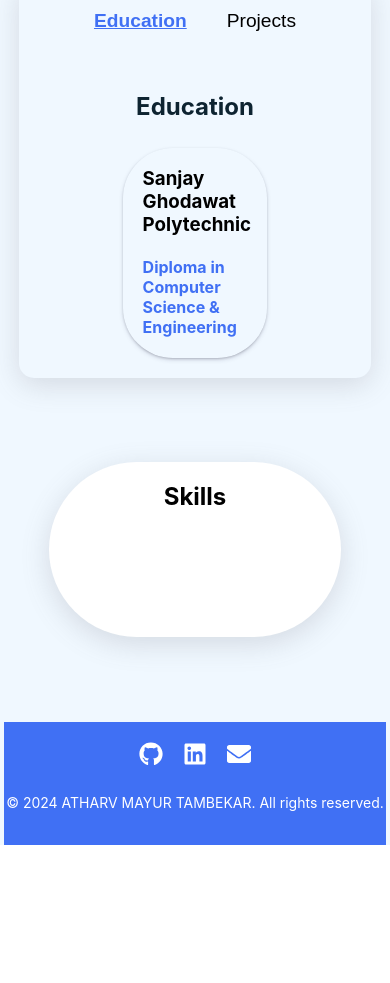
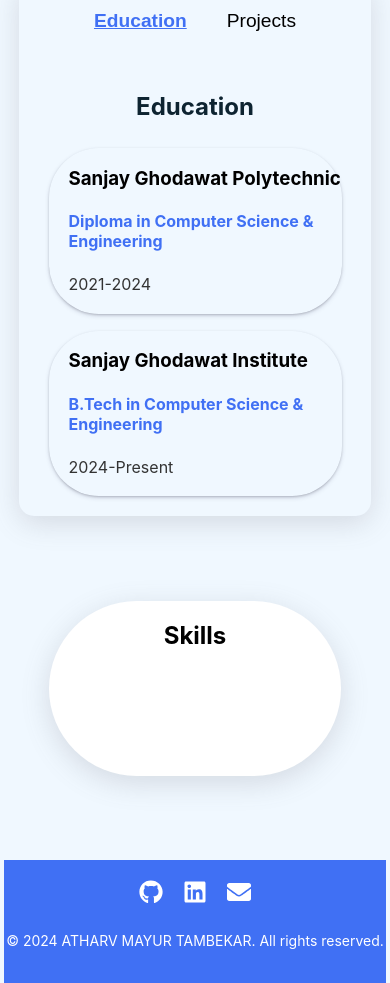
Before and after one commit to Atharv-28/portfolio, a React (Create React App) app: page / in a window 390 px wide. Shown: the part 1512-2495 px from the top of the page. Before the commit the page ends 2357 px from the top, so only its background shows below. Built offline with nearby package versions, Linux system fonts and the light colour scheme.

Commit message:
Education updated

```diff
--- a/src/components/career.js
+++ b/src/components/career.js
@@ -1,5 +1,5 @@
 import React, { useState } from 'react';
-import '../styles/career.css'; // Make sure to create this CSS file
+import '../styles/career.css';
 import ProjectsFlex from './projectFlex';
 
 const Career = () => {
@@ -33,6 +33,12 @@
               <div className='degree'>
                 <h3>Sanjay Ghodawat Polytechnic</h3>
                 <h4>Diploma in Computer Science & Engineering</h4>
+                <p>2021-2024</p>
+              </div>
+              <div className='degree'>
+                <h3>Sanjay Ghodawat Institute</h3>
+                <h4>B.Tech in Computer Science & Engineering</h4>
+                <p>2024-Present</p>
               </div>
             </div>
           )}
--- a/src/styles/career.css
+++ b/src/styles/career.css
@@ -72,3 +72,9 @@
   .degree h4{
     color: #4070f4;
   }
+
+  @media only screen and (max-width: 600px) {
+    .degree{
+      width: 70vw;
+    }
+  }
```
